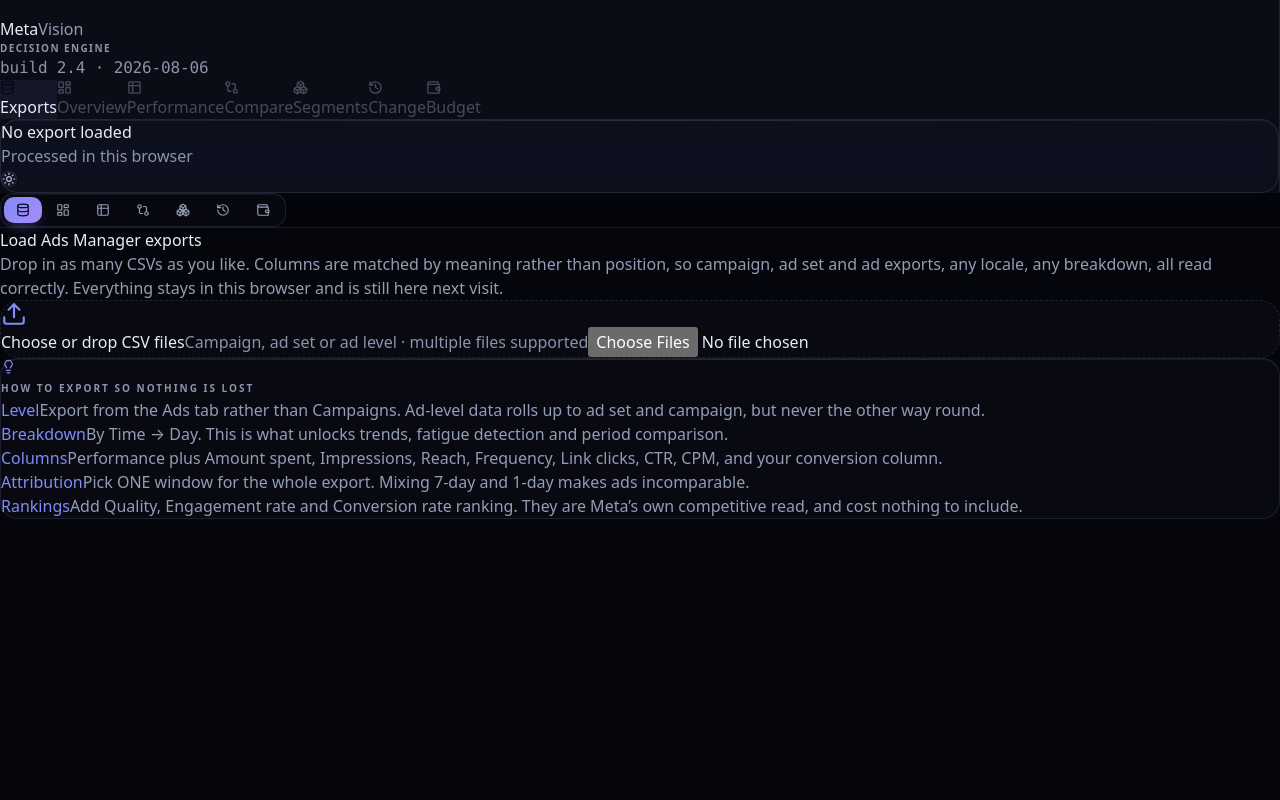
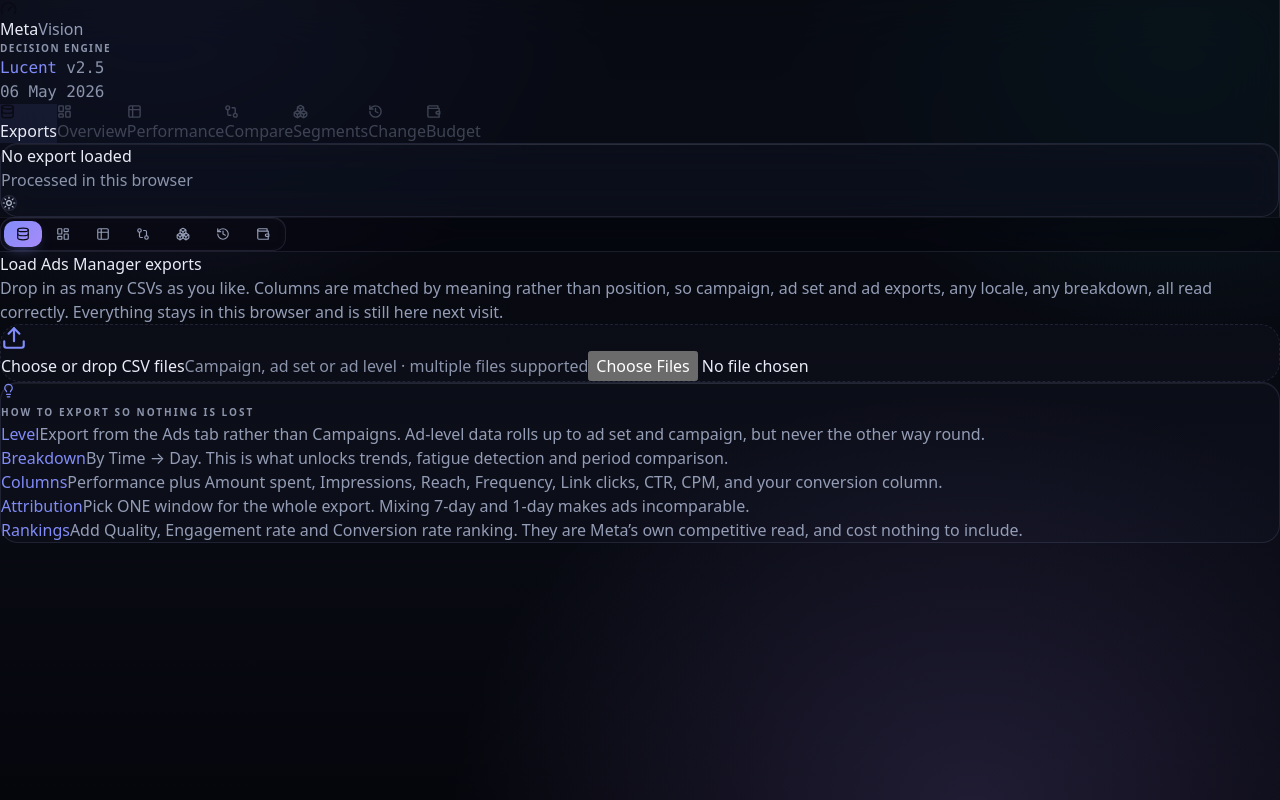
Before and after one commit to plexy44/adsIntelligence, a React (Vite) app: page / in a window 1280 px wide. Built offline with nearby package versions, Linux system fonts and the light colour scheme.

Commit message:
Update card styles and layout in App.jsx
Refactor card styles and enhance layout in App component.

```diff
--- a/src/App.jsx
+++ b/src/App.jsx
@@ -75,7 +75,7 @@
 
 const Stat = ({ label, value, sub, tone, tip, delta }) => (
   <Tip tip={tip} className="block h-full">
-    <div className="card h-full px-5 py-4 flex flex-col justify-between" style={{ cursor: tip ? 'help' : 'default' }}>
+    <div className="card card-lift h-full px-5 py-4 flex flex-col justify-between" style={{ cursor: tip ? 'help' : 'default' }}>
       <div className="flex items-start justify-between gap-2">
         <span className="eyebrow leading-relaxed">{label}</span>
         {delta !== undefined && delta !== null && isFinite(delta) && (
@@ -561,7 +561,7 @@
               const st = FINDING_STYLE[f.kind] || FINDING_STYLE.measurement;
               const Icon = st.icon;
               return (
-                <div key={i} className="card card-quiet px-4 py-3.5">
+                <div key={i} className="card card-quiet card-lift px-4 py-3.5">
                   <div className="flex items-start gap-3">
                     <span className={`chip ${st.tone} shrink-0`} style={{ padding: 5 }}><Icon size={12} /></span>
                     <div className="min-w-0">
@@ -1157,6 +1157,20 @@
 
 const CompareView = ({ ds, scored, bench, ctrl, fmt, picks, setPicks, series }) => {
   const options = scored.map(e => e.key);
+  /* Open on the four biggest spenders rather than four empty slots. An empty
+     state here is a dead end: the whole point of the view is the comparison,
+     and the top four by spend are what anyone would pick first anyway. Only
+     fills on arrival, so deliberately clearing a slot is respected. */
+  const seeded = useRef(null);
+  useEffect(() => {
+    const stamp = `${ds.fileName}|${ctrl.level}`;
+    if (seeded.current === stamp) return;
+    if (!scored.length) return;
+    seeded.current = stamp;
+    const valid = picks.filter(k => scored.some(e => e.key === k));
+    if (valid.length) return;
+    setPicks(scored.slice().sort((x, y) => y.m.spend - x.m.spend).slice(0, 4).map(e => e.key));
+  }, [ds.fileName, ctrl.level, scored, picks, setPicks]);
   const chosen = picks.map(k => scored.find(e => e.key === k)).filter(Boolean);
   const COLORS = ['var(--accent)', 'var(--teal)', 'var(--bad)', 'var(--warn)'];
 
@@ -1204,19 +1218,34 @@
     <div className="anim-in space-y-4">
       <Card title="Choose up to four to line up" icon={GitCompare}>
         <div className="grid sm:grid-cols-2 lg:grid-cols-4 gap-3">
-          {[0, 1, 2, 3].map(i => (
-            <div key={i}>
+          {[0, 1, 2, 3].map(i => {
+            const chosen = scored.find(e => e.key === picks[i]);
+            return (
+              <div key={i} className="card card-quiet px-3 py-2.5"
+                style={picks[i] ? { borderColor: `color-mix(in srgb, ${COLORS[i]} 42%, var(--edge))` } : undefined}>
                 <div className="flex items-center gap-1.5 mb-1.5">
-                <span className="w-2.5 h-2.5 rounded-full shrink-0" style={{ background: COLORS[i] }} />
+                  <span className="w-2.5 h-2.5 rounded-full shrink-0"
+                    style={{ background: COLORS[i], boxShadow: `0 0 0 3px color-mix(in srgb, ${COLORS[i]} 20%, transparent)` }} />
                   <span className="eyebrow">Slot {i + 1}</span>
+                  {chosen && <span className="ml-auto"><Badge verdict={chosen.verdict} /></span>}
                 </div>
                 <select className="field w-full text-[12px]" value={picks[i] || ''}
                   onChange={e => { const n = [...picks]; n[i] = e.target.value || undefined; setPicks(n.filter((x, ix) => x || ix < 4)); }}>
-                <option value="">none</option>
+                  <option value="">Empty slot</option>
                   {options.map(o => <option key={o} value={o}>{o}</option>)}
                 </select>
-            </div>
-          ))}
+                {chosen && (
+                  <div className="flex items-baseline justify-between mt-2 text-[11px]">
+                    <span className="num" style={{ color: 'var(--ink-4)' }}>{fmt.money0(chosen.m.spend)}</span>
+                    <span className="num font-semibold"
+                      style={{ color: chosen.m.cpa === null ? 'var(--ink-4)' : chosen.m.cpa <= ctrl.targetCpa ? 'var(--good)' : 'var(--bad)' }}>
+                      {fmt.money(chosen.m.cpa)}
+                    </span>
+                  </div>
+                )}
+              </div>
+            );
+          })}
         </div>
       </Card>
 
@@ -1365,7 +1394,7 @@
 
       {!chosen.length && (
         <Card quiet><p className="text-[13px] py-6 text-center" style={{ color: 'var(--ink-4)' }}>
-          Pick something in a slot above, or use the compare icon on any row of the Performance table.
+          Every slot is empty. Choose something above, or use the compare icon on any row of the Performance table.
         </p></Card>
       )}
     </div>
@@ -1873,7 +1902,12 @@
 
 // Bumped on every delivery. If the sidebar does not show this string, the
 // browser is still running an older bundle.
-const BUILD = 'build 2.4 · 2026-08-06';
+/* Builds carry a name so a screenshot can be placed at a glance. The date
+   beside it is today's, read at load, so it always reflects the session
+   rather than whenever the bundle happened to be compiled. */
+const BUILD = { version: '2.5', name: 'Lucent' };
+const todayLabel = () => new Date().toLocaleDateString('en-GB',
+  { day: '2-digit', month: 'short', year: 'numeric' });
 
 const NAV = [
   { id: 'files', label: 'Exports', icon: Database },
@@ -2012,18 +2046,16 @@
     const on = tab === id;
     const disabled = !ds && id !== 'files';
     return (
-      <button disabled={disabled} onClick={() => setTab(id)}
-        className={`w-full flex items-center gap-2.5 px-2.5 py-2 rounded-xl border text-[13px] font-medium transition-colors ${on ? '' : 'border-transparent'}`}
+      <button disabled={disabled} onClick={() => setTab(id)} data-on={on ? 'true' : 'false'}
+        className="nav-item w-full flex items-center gap-2.5 px-2.5 py-2 rounded-2xl border text-[13px] font-medium"
         style={{
-          borderColor: on ? 'color-mix(in srgb, var(--accent) 30%, transparent)' : 'transparent',
-          background: on ? 'color-mix(in srgb, var(--accent) 8%, transparent)' : 'transparent',
+          borderColor: on ? 'color-mix(in srgb, var(--accent) 26%, transparent)' : 'transparent',
+          background: on ? 'color-mix(in srgb, var(--accent) 9%, transparent)' : 'transparent',
           color: disabled ? 'var(--ink-4)' : on ? 'var(--ink)' : 'var(--ink-3)',
-          opacity: disabled ? 0.45 : 1, cursor: disabled ? 'not-allowed' : 'pointer',
+          opacity: disabled ? 0.4 : 1, cursor: disabled ? 'not-allowed' : 'pointer',
         }}>
-        <span className="w-8 h-8 rounded-lg flex items-center justify-center shrink-0 border"
-          style={on
-            ? { background: 'linear-gradient(135deg, var(--accent), var(--accent-2))', borderColor: 'transparent', color: 'var(--on-accent)' }
-            : { background: 'var(--panel-lo)', borderColor: 'var(--edge)', color: 'inherit' }}>
+        <span className="nav-tile w-8 h-8 rounded-xl flex items-center justify-center shrink-0 border"
+          style={on ? { color: 'var(--on-accent)' } : { background: 'var(--glass-2)', borderColor: 'var(--edge)', color: 'inherit' }}>
           <Icon size={15} strokeWidth={2.2} />
         </span>
         <span className={on ? 'font-semibold' : ''}>{label}</span>
@@ -2038,19 +2070,31 @@
 
   return (
     <ThemeCtx.Provider value={theme}>
-      <div className="min-h-screen flex">
-        <aside className="fixed inset-y-0 left-0 w-[228px] hidden md:flex flex-col z-30"
-          style={{ background: 'var(--sticky)', borderRight: '1px solid var(--edge)' }}>
+      <div className="min-h-screen flex relative">
+        <div className="ambient" aria-hidden />
+        <aside className="fixed inset-y-0 left-0 w-[236px] hidden md:flex flex-col z-30"
+          style={{
+            background: 'color-mix(in srgb, var(--sticky) 72%, transparent)',
+            borderRight: '1px solid var(--edge)',
+            backdropFilter: 'blur(26px) saturate(160%)',
+            WebkitBackdropFilter: 'blur(26px) saturate(160%)',
+          }}>
           <div className="px-4 py-5">
             <div className="flex items-center gap-2.5">
-              <span className="w-8 h-8 rounded-xl flex items-center justify-center"
-                style={{ background: 'linear-gradient(135deg, var(--accent), var(--accent-2))' }}>
+              <span className="w-9 h-9 rounded-2xl flex items-center justify-center shrink-0"
+                style={{
+                  background: 'linear-gradient(135deg, var(--accent), var(--accent-2))',
+                  boxShadow: '0 10px 24px -12px color-mix(in srgb, var(--accent) 90%, transparent), inset 0 1px 0 rgba(255,255,255,.35)',
+                }}>
                 <Gauge size={17} style={{ color: 'var(--on-accent)' }} />
               </span>
               <div>
                 <div className="font-bold leading-none">Meta<span style={{ color: 'var(--ink-3)', fontWeight: 300 }}>Vision</span></div>
                 <div className="eyebrow mt-1" style={{ letterSpacing: '0.14em' }}>Decision engine</div>
-                <div className="num text-[9px] mt-0.5" style={{ color: 'var(--ink-4)' }}>{BUILD}</div>
+                <div className="num text-[9px] mt-1 leading-tight" style={{ color: 'var(--ink-4)' }}>
+                  <span style={{ color: 'var(--accent)' }}>{BUILD.name}</span> v{BUILD.version}
+                  <br />{todayLabel()}
+                </div>
               </div>
             </div>
           </div>
@@ -2072,10 +2116,16 @@
           </div>
         </aside>
 
-        <main className="flex-1 md:ml-[228px] min-w-0">
+        <main className="flex-1 md:ml-[236px] min-w-0 relative z-10">
           {/* control bar */}
           <div className="sticky top-0 z-20 px-4 md:px-7 py-3"
-            style={{ background: 'color-mix(in srgb, var(--bg) 88%, transparent)', backdropFilter: 'blur(12px)', borderBottom: '1px solid var(--edge)' }}>
+            style={{
+              background: 'color-mix(in srgb, var(--bg) 62%, transparent)',
+              backdropFilter: 'blur(26px) saturate(170%)',
+              WebkitBackdropFilter: 'blur(26px) saturate(170%)',
+              borderBottom: '1px solid var(--edge)',
+              boxShadow: '0 1px 0 var(--glass-hi) inset',
+            }}>
             <div className="flex items-center gap-2.5 flex-wrap">
               <div className="md:hidden seg">
                 {NAV.map(n => <button key={n.id} aria-pressed={tab === n.id} onClick={() => setTab(n.id)}
```
Lines whose indentation alone changed are shown as unchanged.
